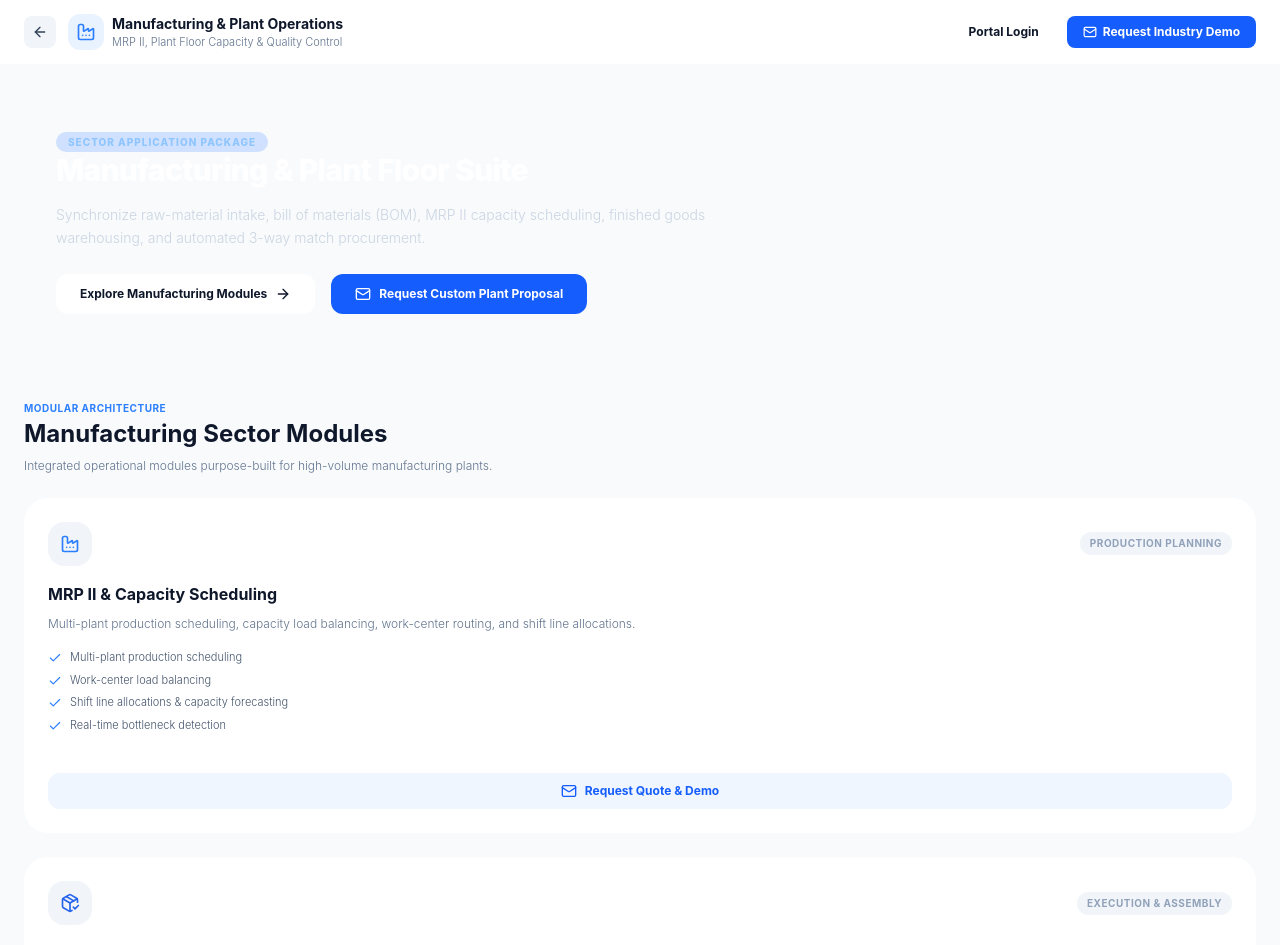
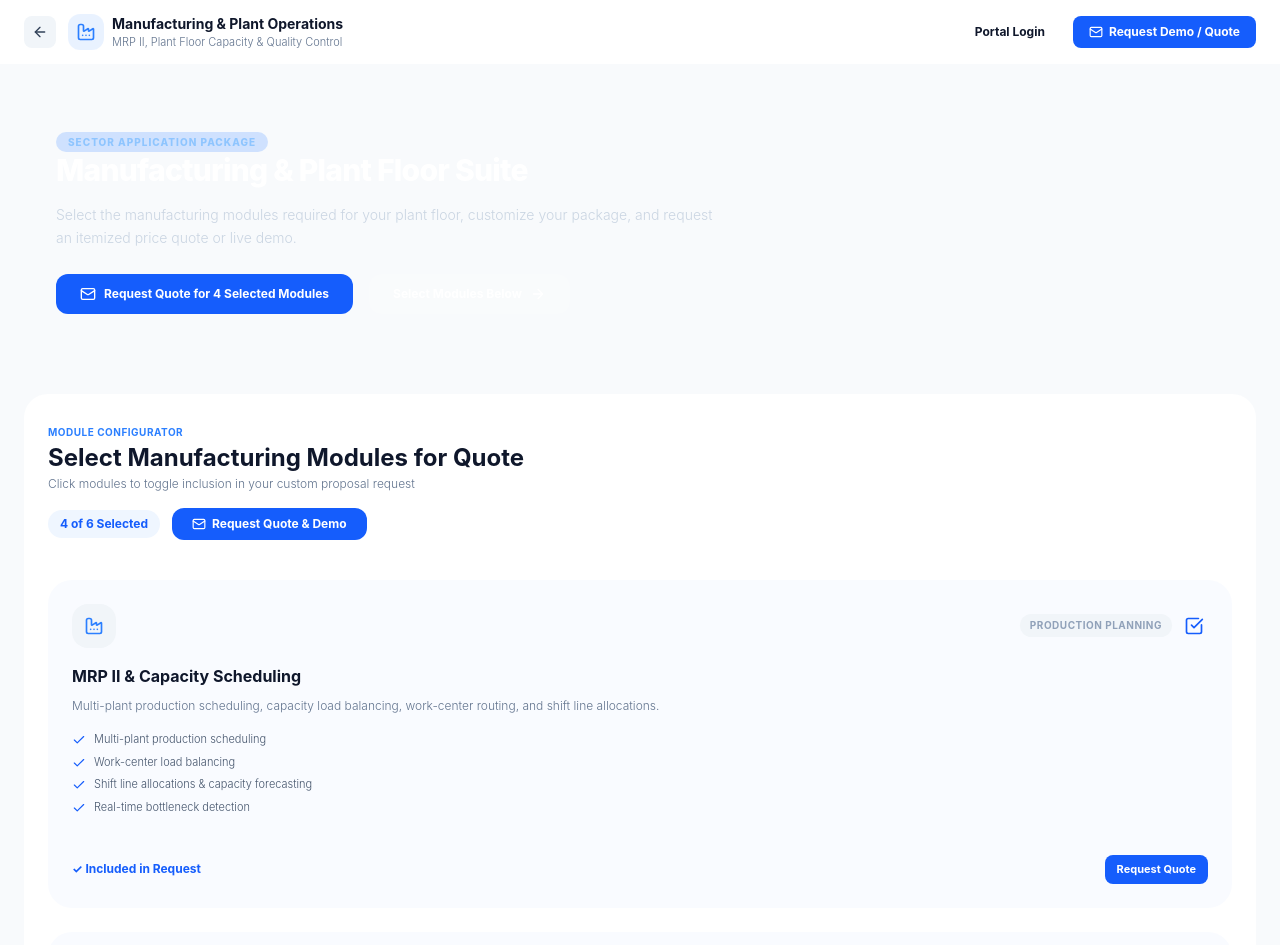
Before and after one commit to saisarmarachakonda/saas-application, a Next.js app: page /industry/manufacturing in a window 1280 px wide. Shown: the top 945 px of the page. Built offline with nearby package versions, Linux system fonts and the light colour scheme.

Commit message:
feat(manufacturing): add interactive module selection checkboxes and request quote/demo funnel

```diff
--- a/src/app/industry/manufacturing/page.tsx
+++ b/src/app/industry/manufacturing/page.tsx
@@ -20,12 +20,24 @@ import {
   PackageCheck,
   ArrowRight,
   Workflow,
-  Check
+  Check,
+  CheckSquare,
+  Square,
+  Sparkles
 } from 'lucide-react';
 
 export default function ManufacturingIndustryApp() {
   const [requestSubmitted, setRequestSubmitted] = useState(false);
-  const [targetModuleForQuote, setTargetModuleForQuote] = useState('Manufacturing Full Suite');
+  const [targetModuleForQuote, setTargetModuleForQuote] = useState('Manufacturing Sector Package');
+  const [customMessage, setCustomMessage] = useState('');
+
+  // Selected Modules State for Interactive Manufacturing Module Selector
+  const [selectedModules, setSelectedModules] = useState<string[]>([
+    'MRP II & Capacity Scheduling',
+    'BOM & Work Orders',
+    'Plant Inventory & FIFO Valuation',
+    'Quality Control & Inspection'
+  ]);
 
   // Manufacturing Industry Specific Modules
   const manufacturingModules = [
@@ -99,6 +111,24 @@ export default function ManufacturingIndustryApp() {
     }
   ];
 
+  const toggleModuleSelection = (title: string) => {
+    setSelectedModules(prev =>
+      prev.includes(title) ? prev.filter(m => m !== title) : [...prev, title]
+    );
+  };
+
+  const handleRequestForSelectedModules = () => {
+    const listStr = selectedModules.join(', ');
+    setTargetModuleForQuote(`Manufacturing Suite (${selectedModules.length} Modules)`);
+    setCustomMessage(`Requesting custom price quote & live demo for Manufacturing Suite with the following selected modules:\n- ${selectedModules.join('\n- ')}\n\nPlease email itemized proposal & sandbox credentials.`);
+
+    // Smooth scroll to form
+    const elem = document.getElementById('demo-request');
+    if (elem) {
+      elem.scrollIntoView({ behavior: 'smooth' });
+    }
+  };
+
   return (
     <div className="min-h-screen bg-slate-50 dark:bg-[#070b12] text-slate-900 dark:text-slate-100 font-sans">
       {/* Top Header Navigation */}
@@ -123,13 +153,13 @@ export default function ManufacturingIndustryApp() {
             <Link href="/login" className="px-4 py-2 text-xs font-bold rounded-lg border border-slate-200 dark:border-slate-800 hover:bg-slate-100 dark:hover:bg-slate-800 transition-colors">
               Portal Login
             </Link>
-            <a
-              href="#demo-request"
-              className="px-4 py-2 text-xs font-bold rounded-lg bg-blue-600 hover:bg-blue-700 text-white shadow-md transition-all flex items-center gap-1.5"
+            <button
+              onClick={handleRequestForSelectedModules}
+              className="px-4 py-2 text-xs font-bold rounded-lg bg-blue-600 hover:bg-blue-700 text-white shadow-md transition-all flex items-center gap-1.5 cursor-pointer"
             >
               <Mail className="w-3.5 h-3.5" />
-              <span>Request Industry Demo</span>
-            </a>
+              <span>Request Demo / Quote</span>
+            </button>
           </div>
         </div>
       </header>
@@ -145,111 +175,156 @@ export default function ManufacturingIndustryApp() {
               Manufacturing &amp; Plant Floor Suite
             </h1>
             <p className="text-sm md:text-base text-slate-300 font-light leading-relaxed">
-              Synchronize raw-material intake, bill of materials (BOM), MRP II capacity scheduling, finished goods warehousing, and automated 3-way match procurement.
+              Select the manufacturing modules required for your plant floor, customize your package, and request an itemized price quote or live demo.
             </p>
             <div className="flex flex-wrap gap-4 pt-2">
+              <button
+                onClick={handleRequestForSelectedModules}
+                className="px-6 py-3 rounded-xl bg-blue-600 hover:bg-blue-500 text-white font-bold text-xs shadow-lg transition-transform hover:scale-105 flex items-center gap-2 cursor-pointer"
+              >
+                <Mail className="w-4 h-4" />
+                <span>Request Quote for {selectedModules.length} Selected Modules</span>
+              </button>
               <a
                 href="#manufacturing-modules"
-                className="px-6 py-3 rounded-xl bg-white text-slate-900 font-bold text-xs shadow-lg transition-transform hover:scale-105 flex items-center gap-2"
+                className="px-6 py-3 rounded-xl bg-white/10 hover:bg-white/20 text-white font-bold text-xs shadow-lg transition-all flex items-center gap-2"
               >
-                <span>Explore Manufacturing Modules</span>
+                <span>Select Modules Below</span>
                 <ArrowRight className="w-4 h-4" />
-              </a>
-              <a
-                href="#demo-request"
-                className="px-6 py-3 rounded-xl bg-blue-600 hover:bg-blue-500 text-white font-bold text-xs shadow-lg transition-transform hover:scale-105 flex items-center gap-2"
-              >
-                <Mail className="w-4 h-4" />
-                <span>Request Custom Plant Proposal</span>
               </a>
             </div>
           </div>
         </div>
 
-        {/* Industry Specific Modules Catalog - NO STATS displayed */}
-        <div id="manufacturing-modules" className="space-y-6">
-          <div className="max-w-xl space-y-2">
-            <span className="text-[10px] uppercase font-bold text-blue-500 tracking-wider">Modular Architecture</span>
-            <h2 className="text-2xl font-bold text-slate-900 dark:text-white">Manufacturing Sector Modules</h2>
-            <p className="text-xs text-slate-500 font-light">Integrated operational modules purpose-built for high-volume manufacturing plants.</p>
+        {/* Interactive Module Selection Control Bar */}
+        <div id="manufacturing-modules" className="glass-card p-6 rounded-3xl border border-slate-200 dark:border-slate-800 bg-white dark:bg-slate-900 shadow-md space-y-4">
+          <div className="flex flex-col md:flex-row md:items-center justify-between gap-4 border-b border-slate-100 dark:border-slate-800 pb-4">
+            <div>
+              <span className="text-[10px] uppercase font-bold text-blue-500 tracking-wider">Module Configurator</span>
+              <h2 className="text-2xl font-bold text-slate-900 dark:text-white">Select Manufacturing Modules for Quote</h2>
+              <p className="text-xs text-slate-500 font-light mt-0.5">Click modules to toggle inclusion in your custom proposal request</p>
+            </div>
+            <div className="flex items-center gap-3">
+              <span className="px-3 py-1.5 rounded-full bg-blue-50 dark:bg-slate-800 text-blue-600 text-xs font-bold">
+                {selectedModules.length} of {manufacturingModules.length} Selected
+              </span>
+              <button
+                onClick={handleRequestForSelectedModules}
+                className="px-5 py-2 bg-blue-600 hover:bg-blue-700 text-white font-bold text-xs rounded-xl shadow-md cursor-pointer transition-all flex items-center gap-1.5"
+              >
+                <Mail className="w-3.5 h-3.5" />
+                <span>Request Quote &amp; Demo</span>
+              </button>
+            </div>
           </div>
 
-          <div className="grid grid-cols-1 md:grid-cols-2 lg:grid-cols-3 gap-6">
-            {manufacturingModules.map((mod) => (
+          {/* Module Cards Grid with Checkboxes */}
+          <div className="grid grid-cols-1 md:grid-cols-2 lg:grid-cols-3 gap-6 pt-2">
+            {manufacturingModules.map((mod) => {
+              const isSelected = selectedModules.includes(mod.title);
+              return (
                 <div
                   key={mod.id}
-                className="glass-card p-6 rounded-3xl border border-slate-200 dark:border-slate-800 bg-white dark:bg-slate-900 shadow-sm flex flex-col justify-between hover:border-blue-500/50 transition-all duration-300"
+                  onClick={() => toggleModuleSelection(mod.title)}
+                  className={`glass-card p-6 rounded-3xl border transition-all duration-300 flex flex-col justify-between cursor-pointer ${
+                    isSelected
+                      ? 'border-blue-600 bg-blue-50/40 dark:bg-slate-800/80 shadow-md'
+                      : 'border-slate-200 dark:border-slate-800 bg-white dark:bg-slate-900 hover:border-slate-300'
+                  }`}
                 >
                   <div>
                     <div className="flex items-center justify-between mb-4">
                       <div className="p-3 rounded-2xl bg-slate-100 dark:bg-slate-800">
                         {mod.icon}
                       </div>
+                      <div className="flex items-center gap-2">
                         <span className="text-[10px] font-bold uppercase tracking-wider text-slate-400 bg-slate-100 dark:bg-slate-800 px-2.5 py-1 rounded-full">
                           {mod.category}
                         </span>
+                        <button
+                          type="button"
+                          className={`p-1 rounded-lg transition-colors ${isSelected ? 'text-blue-600' : 'text-slate-400'}`}
+                        >
+                          {isSelected ? <CheckSquare className="w-5 h-5 text-blue-600" /> : <Square className="w-5 h-5" />}
+                        </button>
+                      </div>
                     </div>
 
-                  <h3 className="text-base font-bold text-slate-900 dark:text-white">{mod.title}</h3>
+                    <h3 className="text-base font-bold text-slate-900 dark:text-white flex items-center gap-2">
+                      <span>{mod.title}</span>
+                    </h3>
                     <p className="text-xs text-slate-500 dark:text-slate-400 font-light mt-2 leading-relaxed">{mod.description}</p>
 
                     <ul className="mt-4 space-y-1.5">
                       {mod.features.map((feat, fidx) => (
                         <li key={fidx} className="flex items-start gap-2 text-[11px] text-slate-600 dark:text-slate-300 font-light">
-                        <Check className="w-3.5 h-3.5 text-blue-500 shrink-0 mt-0.5" />
+                          <Check className={`w-3.5 h-3.5 shrink-0 mt-0.5 ${isSelected ? 'text-blue-600 font-bold' : 'text-slate-400'}`} />
                           <span>{feat}</span>
                         </li>
                       ))}
                     </ul>
                   </div>
 
-                <div className="mt-6 pt-4 border-t border-slate-100 dark:border-slate-800">
-                  <a
-                    href="#demo-request"
-                    onClick={() => setTargetModuleForQuote(mod.title)}
-                    className="w-full py-2.5 rounded-xl bg-blue-50 dark:bg-slate-800 hover:bg-blue-600 text-blue-600 hover:text-white transition-all text-xs font-bold flex items-center justify-center gap-2 cursor-pointer"
+                  <div className="mt-6 pt-4 border-t border-slate-100 dark:border-slate-800 flex items-center justify-between">
+                    <span className={`text-xs font-bold ${isSelected ? 'text-blue-600' : 'text-slate-400'}`}>
+                      {isSelected ? '✓ Included in Request' : '+ Click to Select'}
+                    </span>
+                    <button
+                      type="button"
+                      onClick={(e) => {
+                        e.stopPropagation();
+                        if (!isSelected) toggleModuleSelection(mod.title);
+                        handleRequestForSelectedModules();
+                      }}
+                      className="px-3 py-1.5 rounded-lg bg-blue-600 text-white text-[11px] font-bold hover:bg-blue-700 transition-colors"
                     >
-                    <Mail className="w-4 h-4" />
-                    <span>Request Quote &amp; Demo</span>
-                  </a>
+                      Request Quote
+                    </button>
                   </div>
                 </div>
-            ))}
+              );
+            })}
           </div>
         </div>
 
-        {/* Demo Request Form */}
+        {/* Demo & Quote Request Form */}
         <div id="demo-request" className="glass-card p-8 rounded-3xl border border-slate-200 dark:border-slate-800 bg-white dark:bg-slate-900 shadow-xl space-y-6">
           <div className="max-w-xl space-y-2">
-            <span className="text-[10px] uppercase font-bold text-blue-500 tracking-wider">Schedule Evaluation</span>
-            <h2 className="text-2xl font-bold text-slate-900 dark:text-white">Request Manufacturing Suite Demo</h2>
+            <span className="text-[10px] uppercase font-bold text-blue-500 tracking-wider">Enterprise Proposal</span>
+            <h2 className="text-2xl font-bold text-slate-900 dark:text-white">Request Demo or Quote</h2>
             <p className="text-xs text-slate-500 font-light">
-              Target Module: <strong className="text-blue-500">{targetModuleForQuote}</strong>. Fill out your details to receive an itemized manufacturing proposal &amp; sandbox credentials.
+              Target Package: <strong className="text-blue-600">{targetModuleForQuote}</strong>. Fill out your details below to receive an itemized manufacturing quote &amp; demo login.
             </p>
           </div>
 
           {requestSubmitted ? (
             <div className="p-4 bg-emerald-500/10 border border-emerald-500/20 text-emerald-600 rounded-2xl text-xs font-semibold flex items-center gap-2">
               <CheckCircle2 className="w-5 h-5 text-emerald-500 shrink-0" />
-              <span>Thank you! Your manufacturing demo request has been submitted. Our engineering team will email you within 2 hours.</span>
+              <span>Thank you! Your quote request for {selectedModules.length} manufacturing modules has been submitted. Our team will email your itemized proposal shortly.</span>
             </div>
           ) : (
             <form onSubmit={(e) => { e.preventDefault(); setRequestSubmitted(true); }} className="grid grid-cols-1 md:grid-cols-2 gap-4">
               <div>
                 <label className="block text-[10px] font-bold uppercase text-slate-500 mb-1">Full Name</label>
-                <input required placeholder="Plant Operations Manager" className="w-full p-3 rounded-xl border border-slate-200 dark:border-slate-800 bg-slate-50 dark:bg-slate-950 text-xs outline-none focus:border-blue-500" />
+                <input required placeholder="Plant Operations Manager" className="w-full p-3 rounded-xl border border-slate-200 dark:border-slate-800 bg-slate-50 dark:bg-slate-950 text-xs outline-none focus:border-blue-600 dark:text-white" />
               </div>
               <div>
                 <label className="block text-[10px] font-bold uppercase text-slate-500 mb-1">Work Email</label>
-                <input required type="email" placeholder="manager@plant.com" className="w-full p-3 rounded-xl border border-slate-200 dark:border-slate-800 bg-slate-50 dark:bg-slate-950 text-xs outline-none focus:border-blue-500" />
+                <input required type="email" placeholder="manager@plant.com" className="w-full p-3 rounded-xl border border-slate-200 dark:border-slate-800 bg-slate-50 dark:bg-slate-950 text-xs outline-none focus:border-blue-600 dark:text-white" />
               </div>
               <div className="md:col-span-2">
-                <label className="block text-[10px] font-bold uppercase text-slate-500 mb-1">Plant Location / Manufacturing Scope</label>
-                <textarea rows={3} placeholder={`Describe number of plants, manufacturing lines, or specific requirements for ${targetModuleForQuote}...`} className="w-full p-3 rounded-xl border border-slate-200 dark:border-slate-800 bg-slate-50 dark:bg-slate-950 text-xs outline-none focus:border-blue-500" />
+                <label className="block text-[10px] font-bold uppercase text-slate-500 mb-1">Selected Manufacturing Modules &amp; Scope</label>
+                <textarea
+                  rows={4}
+                  value={customMessage || `Requesting custom price quote for Manufacturing Suite with ${selectedModules.length} selected modules:\n- ${selectedModules.join('\n- ')}`}
+                  onChange={(e) => setCustomMessage(e.target.value)}
+                  placeholder="Describe your plant locations, number of lines, or specific integration requirements..."
+                  className="w-full p-3 rounded-xl border border-slate-200 dark:border-slate-800 bg-slate-50 dark:bg-slate-950 text-xs outline-none focus:border-blue-600 dark:text-white"
+                />
               </div>
               <div className="md:col-span-2">
                 <button type="submit" className="w-full py-3 bg-blue-600 hover:bg-blue-700 text-white font-bold text-xs rounded-xl shadow-md cursor-pointer transition-all">
-                  Submit Manufacturing Demo Request
+                  Submit Quote &amp; Demo Request ({selectedModules.length} Modules)
                 </button>
               </div>
             </form>
```
Lines whose indentation alone changed are shown as unchanged.
